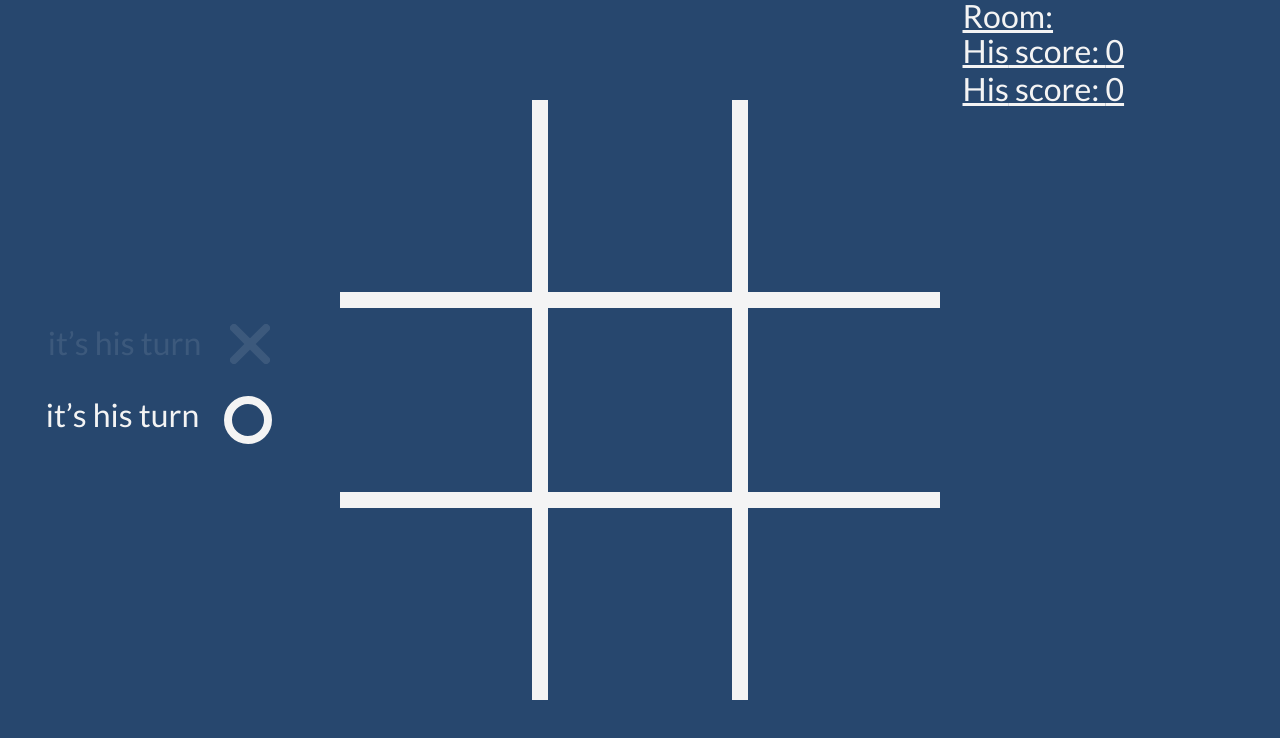
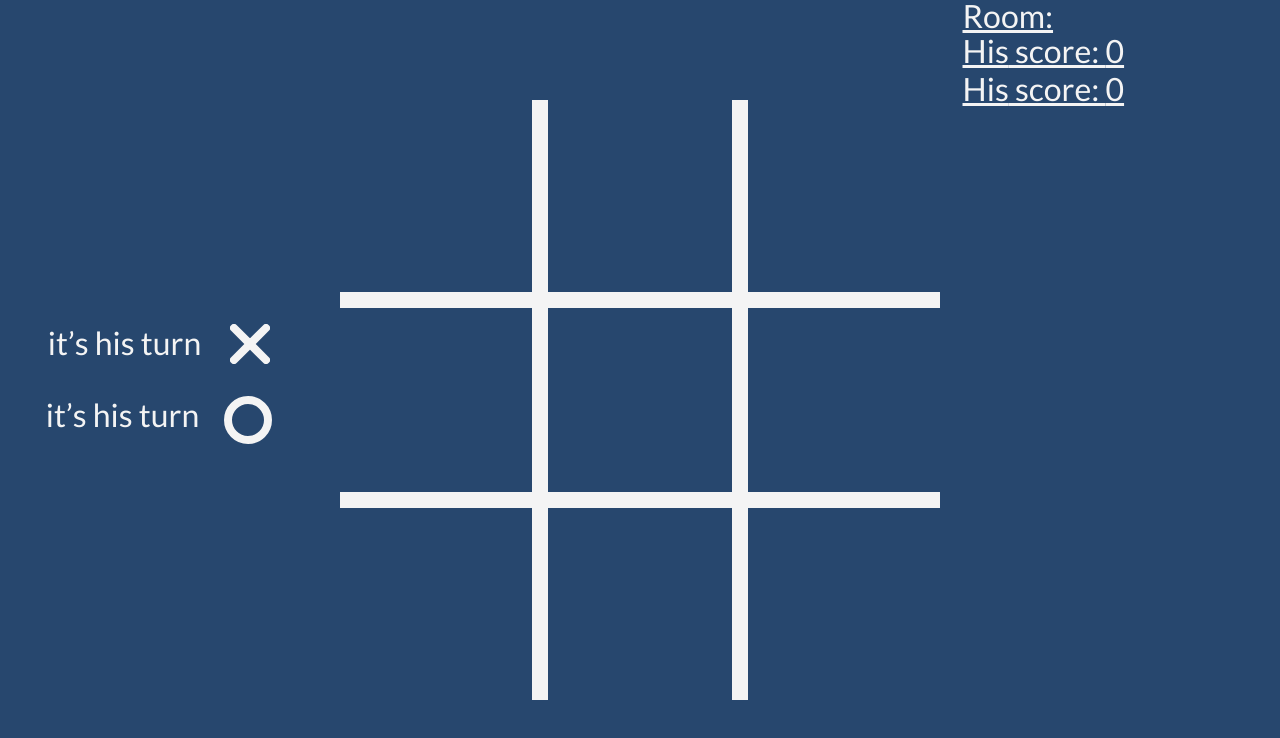
Before and after one commit to quentingrchr/tic-tac-toe-online, a React (Create React App) app: page /game in a window 1280 px wide. Shown: the top 738 px of the page. Built offline with nearby package versions, Linux system fonts and the light colour scheme; no server answers.

Commit message:
:bug: fix opacity

```diff
--- a/src/components/turns/turns.styles.scss
+++ b/src/components/turns/turns.styles.scss
@@ -1,6 +1,6 @@
 .turns {
   .turn {
-    opacity: 10%;
+    opacity: 1;
     width: 100%;
     font-style: normal;
     font-size: 32px;
@@ -15,7 +15,7 @@
     }
 
     &.active {
-      opacity: 100%;
+      opacity: 1;
     }
   }
 }
```
